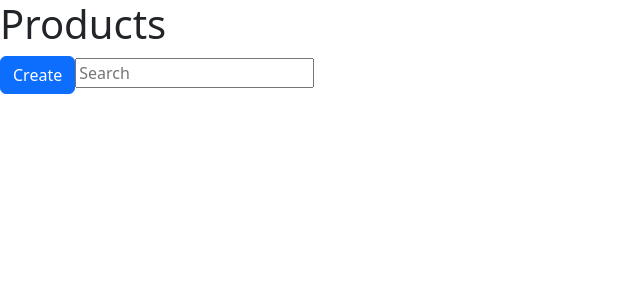
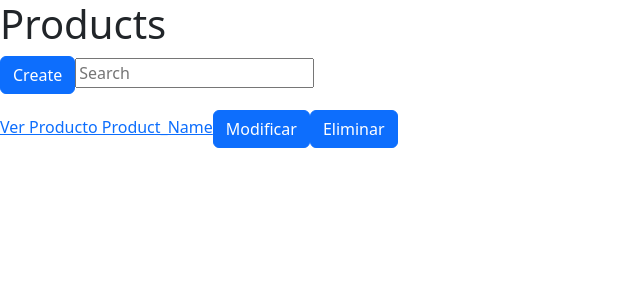
Before and after one commit to jbenaquir/front-recetarioremedios, a React (Create React App) app: page /products in a window 1280 px wide. Shown: the top 300 px of the page, without its empty margins (0-640 px from the left). Built offline with nearby package versions, Linux system fonts and the light colour scheme.

Commit message:
Add div for collection of Product

```diff
--- a/src/Products.js
+++ b/src/Products.js
@@ -4,11 +4,18 @@ import Button from 'react-bootstrap/Button';
 function Products() {
     return (
         <div>
-            <h1>Products</h1>
-            <p>
-                <Button>Create</Button>
-                <input placeholder="Search"/>
-            </p>
+            <div>
+                <h1>Products</h1>
+                <p>
+                    <Button>Create</Button>
+                    <input placeholder="Search"/>
+                </p>
+            </div>
+            <div>
+                <a href="/products/{id}/{product_name}" target="_blank" >Ver Producto Product_Name</a>
+                <Button href="/products/{id}/{product_name}/modificar/">Modificar</Button>
+                <Button href="/products/{id}/{product_name}/eliminar/">Eliminar</Button>
+            </div>
         </div>
     )
 }
```
